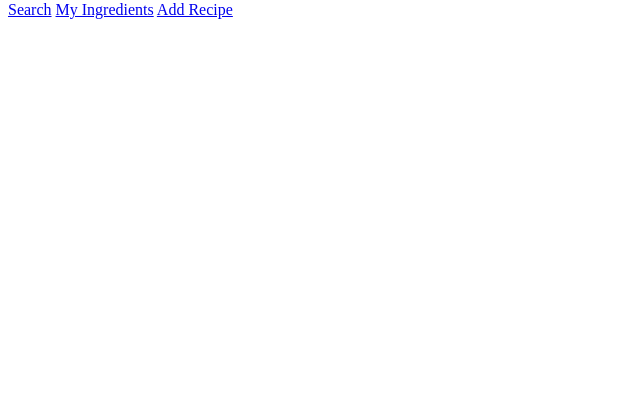
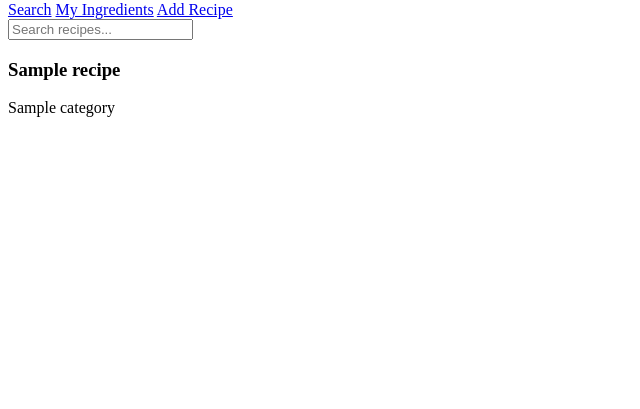
Before and after one commit to notdredre/RecipeTracker, a Python web app: template App/templates/recipes.html in a window 1280 px wide. Shown: the part 391-800 px from the top of the page, without its empty margins (0-640 px from the left). Run offline with Jinja, Linux system fonts and the light colour scheme; the template is opened without the code that fills it: most values are stand-ins (such as "Sample title", 1, 10 or a date in 2020).

Commit message:
added recipe grid view(unlinked to backend currently)

```diff
--- a/App/templates/recipes.html
+++ b/App/templates/recipes.html
@@ -20,3 +20,20 @@
             <a href="#">Add Recipe</a>
         </nav>
     </header>
+        <!-- Recipe Grid -->
+        <main>
+            <div class="search-container">
+                <input type="text" placeholder="Search recipes..." class="search-input">
+            </div>
+
+            <div class="recipe-grid">
+                {% for recipe in recipes %}
+                    <div class="recipe-card">
+                        <h3>{{ recipe.name }}</h3>
+                        <span class="category {{ recipe.category.lower() }}">{{ recipe.category }}</span>
+                    </div>
+                {% endfor %}
+            </div>
+        </main>
+    </body>
+    </html>
```
